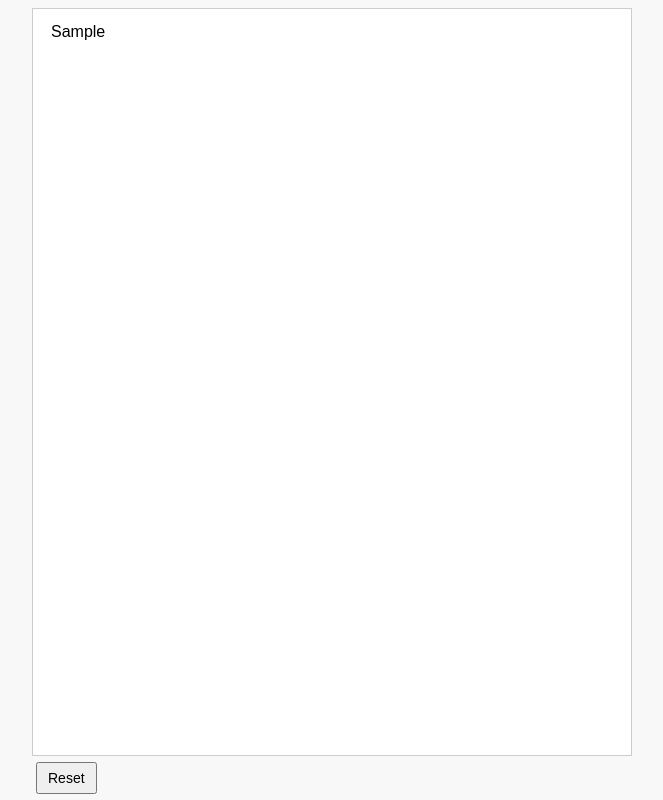
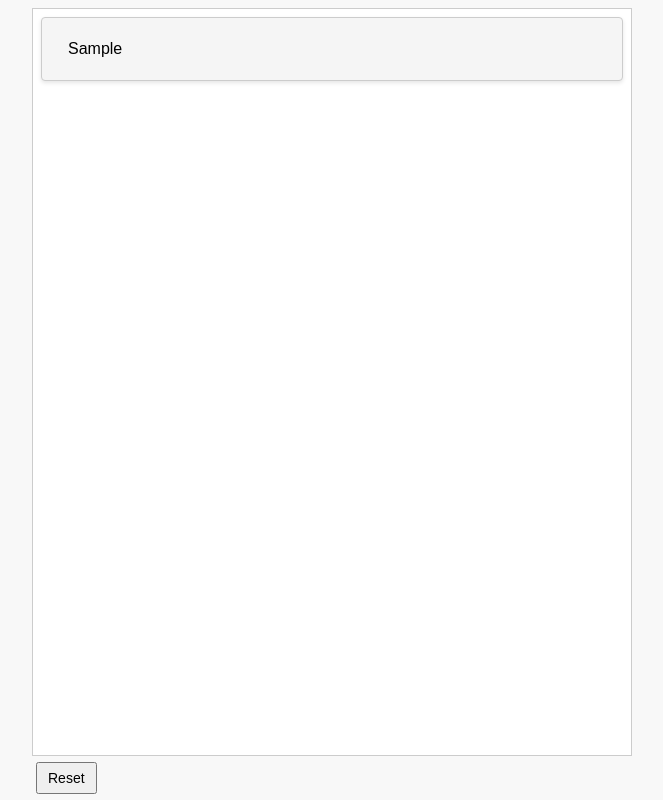
Before and after one commit to mzahorui/ArticlePrepositionTrainer, a plain HTML site: page index.html in a window 1280 px wide. Both pictures are taken after typing "Sample" into the empty fields and a click on the button "Submit". Shown: the whole page, without its empty margins (308-971 px from the left). Drawn offline with Linux system fonts and the light colour scheme.

Commit message:
add div of buttons

```diff
--- a/index.html
+++ b/index.html
@@ -55,6 +55,16 @@
 			cursor: pointer;
 		}
 
+		.sentence {
+			display: block;
+			border: 1px solid #ccc;
+			background-color: #f5f5f5;
+			margin-bottom: 1em;
+			box-shadow: 0 2px 4px rgba(0, 0, 0, 0.1);
+			padding: 1em; /* Add padding so content doesn't touch edges */
+			border-radius: 4px; /* Optional: soften corners */
+		}
+
 		.word-visible {
 			color: black;
 			background: none;
@@ -74,11 +84,11 @@
 		}
 
 		.word-hidden.article {
-			background: green;
+			background: #F2F2F2;
 		}
 
 		.word-hidden.preposition {
-			background: blue;
+			background: #f9f5d7;
 		}
 
 		@media (max-width: 600px) {
@@ -160,8 +170,13 @@
 				return ;
 			}
 
-			const rawWords = text.split(/\s+/);
-			const buttons = [];
+			const sentenceSeg = new Intl.Segmenter('de', { granularity: 'sentence' });
+			const sentences = Array.from(sentenceSeg.segment(text), s => s.segment);
+
+			sentences.forEach(sentence => {
+				const sentenceDiv = document.createElement("div");
+				sentenceDiv.classList.add("sentence");
+				const rawWords = sentence.split(/\s+/);
 
 				rawWords.forEach(word => {
 					const btn = document.createElement("button");
@@ -170,7 +185,7 @@
 					let matchedCategory = null;
 					let categoryClass = null;
 					for (const [category, { words: setWords, className }] of sets.entries()) {
-					if (setWords.has(word.toLowerCase())) {
+						if (setWords.has(word.toLowerCase().replace(/^[^\w]+|[^\w]+$/g, ''))) {
 							matchedCategory = category;
 							categoryClass = className;
 							break;
@@ -178,7 +193,7 @@
 					}
 
 					if (matchedCategory) {
-					btn.textContent = "???";
+						btn.textContent = categoryClass.slice(0, 3);
 						btn.classList.add("word-hidden", categoryClass);
 						btn.addEventListener("click", function handleClick() {
 							btn.textContent = word;
@@ -190,13 +205,12 @@
 						btn.textContent = word;
 						btn.classList.add("word-visible");
 					}
-
-				buttons.push(btn);
+					sentenceDiv.appendChild(btn);
+				});
+				outputText.appendChild(sentenceDiv);
 			});
 
-			buttons.forEach(btn => outputText.appendChild(btn));
 			outputArea.classList.remove('hidden');
-
 			inputArea.classList.add('hidden');
 		});
 
```
Lines whose indentation alone changed are shown as unchanged.
